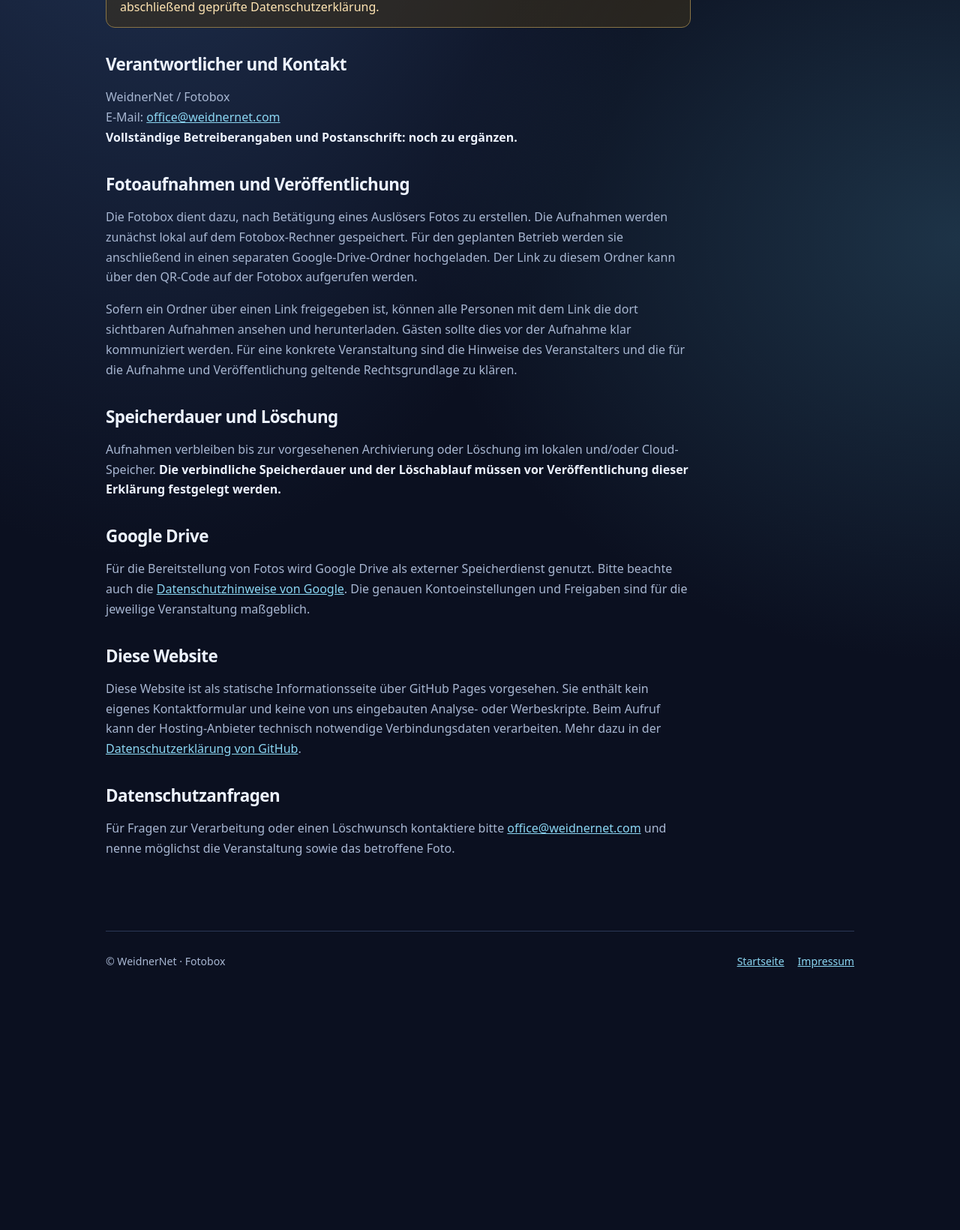
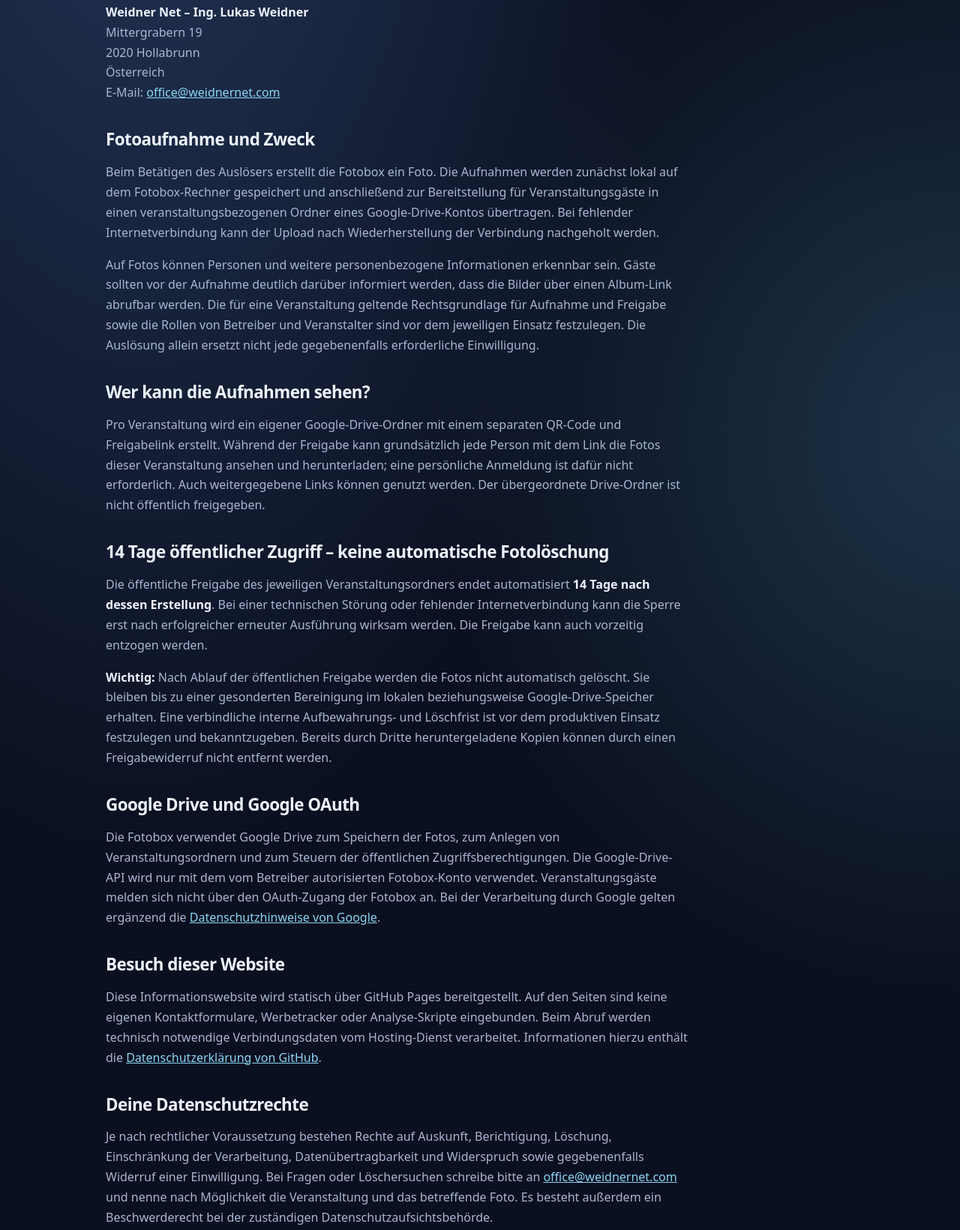
Before and after one commit to MasterLuke2020/fotobox-website, a plain HTML site: page datenschutz.html in a window 1280 px wide. Shown: the part 515-2155 px from the top of the page at 75% size. Before the commit the page ends 1852 px from the top, so only its background shows below. Drawn offline with Linux system fonts and the light colour scheme.

Commit message:
legal: document 14-day album access and actual photo retention

```diff
--- a/datenschutz.html
+++ b/datenschutz.html
@@ -1,10 +1,34 @@
 <!doctype html>
-<html lang="de"><head><meta charset="utf-8"><meta name="viewport" content="width=device-width, initial-scale=1"><meta name="description" content="Datenschutzhinweise zur WeidnerNet Fotobox"><title>Datenschutz | WeidnerNet Fotobox</title><link rel="stylesheet" href="style.css"></head><body><div class="wrap"><header class="nav"><a class="brand" href="index.html"><span class="brandmark" aria-hidden="true">◉</span> WEIDNERNET / FOTOBOX</a><nav class="navlinks"><a href="index.html">Startseite</a><a href="impressum.html">Impressum</a></nav></header><main><div class="pagehead"><div class="eyebrow">Informationen</div><h1>Datenschutz</h1><p class="lead">Informationen zur Fotoaufnahme, zur Freigabe der Fotos und zum Besuch dieser Website.</p></div><div class="bodycopy">
-<div class="draft"><strong>Redaktioneller Entwurf:</strong> Vor einer öffentlichen Freigabe müssen verantwortliche Stelle, vollständige Anschrift, konkrete Löschfristen sowie die datenschutzrechtliche Grundlage für Fotoaufnahmen und Veröffentlichung bestätigt und ergänzt werden. Diese Seite ist noch keine abschließend geprüfte Datenschutzerklärung.</div>
-<h2>Verantwortlicher und Kontakt</h2><p>WeidnerNet / Fotobox<br>E-Mail: <a href="mailto:office@weidnernet.com">office@weidnernet.com</a><br><strong>Vollständige Betreiberangaben und Postanschrift: noch zu ergänzen.</strong></p>
-<h2>Fotoaufnahmen und Veröffentlichung</h2><p>Die Fotobox dient dazu, nach Betätigung eines Auslösers Fotos zu erstellen. Die Aufnahmen werden zunächst lokal auf dem Fotobox-Rechner gespeichert. Für den geplanten Betrieb werden sie anschließend in einen separaten Google-Drive-Ordner hochgeladen. Der Link zu diesem Ordner kann über den QR-Code auf der Fotobox aufgerufen werden.</p><p>Sofern ein Ordner über einen Link freigegeben ist, können alle Personen mit dem Link die dort sichtbaren Aufnahmen ansehen und herunterladen. Gästen sollte dies vor der Aufnahme klar kommuniziert werden. Für eine konkrete Veranstaltung sind die Hinweise des Veranstalters und die für die Aufnahme und Veröffentlichung geltende Rechtsgrundlage zu klären.</p>
-<h2>Speicherdauer und Löschung</h2><p>Aufnahmen verbleiben bis zur vorgesehenen Archivierung oder Löschung im lokalen und/oder Cloud-Speicher. <strong>Die verbindliche Speicherdauer und der Löschablauf müssen vor Veröffentlichung dieser Erklärung festgelegt werden.</strong></p>
-<h2>Google Drive</h2><p>Für die Bereitstellung von Fotos wird Google Drive als externer Speicherdienst genutzt. Bitte beachte auch die <a href="https://policies.google.com/privacy" rel="noopener noreferrer">Datenschutzhinweise von Google</a>. Die genauen Kontoeinstellungen und Freigaben sind für die jeweilige Veranstaltung maßgeblich.</p>
-<h2>Diese Website</h2><p>Diese Website ist als statische Informationsseite über GitHub Pages vorgesehen. Sie enthält kein eigenes Kontaktformular und keine von uns eingebauten Analyse- oder Werbeskripte. Beim Aufruf kann der Hosting-Anbieter technisch notwendige Verbindungsdaten verarbeiten. Mehr dazu in der <a href="https://docs.github.com/de/site-policy/privacy-policies/github-general-privacy-statement" rel="noopener noreferrer">Datenschutzerklärung von GitHub</a>.</p>
-<h2>Datenschutzanfragen</h2><p>Für Fragen zur Verarbeitung oder einen Löschwunsch kontaktiere bitte <a href="mailto:office@weidnernet.com">office@weidnernet.com</a> und nenne möglichst die Veranstaltung sowie das betroffene Foto.</p>
-</div></main><footer class="footer"><span>© WeidnerNet · Fotobox</span><div class="footerlinks"><a href="index.html">Startseite</a><a href="impressum.html">Impressum</a></div></footer></div></body></html>
+<html lang="de">
+<head>
+  <meta charset="utf-8">
+  <meta name="viewport" content="width=device-width, initial-scale=1">
+  <meta name="description" content="Datenschutzhinweise zur Fotobox, zur Google-Drive-Fotofreigabe und zur Website">
+  <title>Datenschutz | Weidner Net Fotobox</title>
+  <link rel="stylesheet" href="style.css">
+  <link rel="icon" href="logo.svg" type="image/svg+xml">
+</head>
+<body><div class="wrap">
+<header class="nav"><a class="brand" href="index.html"><img class="brand-logo" src="logo.svg" alt="Weidner Net Firmenlogo" width="112" height="64"><span class="brand-text">WEIDNER NET <span class="brand-accent">/ FOTOBOX</span></span></a><nav class="navlinks" aria-label="Navigation"><a href="index.html">Startseite</a><a href="datenschutz.html">Datenschutz</a><a href="impressum.html">Impressum</a></nav></header>
+<main><section class="pagehead"><div class="eyebrow">Informationen &amp; Privatsphäre</div><h1>Datenschutz</h1><p class="lead">Wie Fotos bei Veranstaltungen aufgenommen, gespeichert und über einen QR-Code bereitgestellt werden.</p></section>
+<section class="bodycopy">
+<h2>Verantwortlicher und Kontakt</h2>
+<p><strong>Weidner Net – Ing. Lukas Weidner</strong><br>Mittergrabern 19<br>2020 Hollabrunn<br>Österreich<br>E-Mail: <a href="mailto:office@weidnernet.com">office@weidnernet.com</a></p>
+<h2>Fotoaufnahme und Zweck</h2>
+<p>Beim Betätigen des Auslösers erstellt die Fotobox ein Foto. Die Aufnahmen werden zunächst lokal auf dem Fotobox-Rechner gespeichert und anschließend zur Bereitstellung für Veranstaltungsgäste in einen veranstaltungsbezogenen Ordner eines Google-Drive-Kontos übertragen. Bei fehlender Internetverbindung kann der Upload nach Wiederherstellung der Verbindung nachgeholt werden.</p>
+<p>Auf Fotos können Personen und weitere personenbezogene Informationen erkennbar sein. Gäste sollten vor der Aufnahme deutlich darüber informiert werden, dass die Bilder über einen Album-Link abrufbar werden. Die für eine Veranstaltung geltende Rechtsgrundlage für Aufnahme und Freigabe sowie die Rollen von Betreiber und Veranstalter sind vor dem jeweiligen Einsatz festzulegen. Die Auslösung allein ersetzt nicht jede gegebenenfalls erforderliche Einwilligung.</p>
+<h2>Wer kann die Aufnahmen sehen?</h2>
+<p>Pro Veranstaltung wird ein eigener Google-Drive-Ordner mit einem separaten QR-Code und Freigabelink erstellt. Während der Freigabe kann grundsätzlich jede Person mit dem Link die Fotos dieser Veranstaltung ansehen und herunterladen; eine persönliche Anmeldung ist dafür nicht erforderlich. Auch weitergegebene Links können genutzt werden. Der übergeordnete Drive-Ordner ist nicht öffentlich freigegeben.</p>
+<h2>14 Tage öffentlicher Zugriff – keine automatische Fotolöschung</h2>
+<p>Die öffentliche Freigabe des jeweiligen Veranstaltungsordners endet automatisiert <strong>14 Tage nach dessen Erstellung</strong>. Bei einer technischen Störung oder fehlender Internetverbindung kann die Sperre erst nach erfolgreicher erneuter Ausführung wirksam werden. Die Freigabe kann auch vorzeitig entzogen werden.</p>
+<p><strong>Wichtig:</strong> Nach Ablauf der öffentlichen Freigabe werden die Fotos nicht automatisch gelöscht. Sie bleiben bis zu einer gesonderten Bereinigung im lokalen beziehungsweise Google-Drive-Speicher erhalten. Eine verbindliche interne Aufbewahrungs- und Löschfrist ist vor dem produktiven Einsatz festzulegen und bekanntzugeben. Bereits durch Dritte heruntergeladene Kopien können durch einen Freigabewiderruf nicht entfernt werden.</p>
+<h2>Google Drive und Google OAuth</h2>
+<p>Die Fotobox verwendet Google Drive zum Speichern der Fotos, zum Anlegen von Veranstaltungsordnern und zum Steuern der öffentlichen Zugriffsberechtigungen. Die Google-Drive-API wird nur mit dem vom Betreiber autorisierten Fotobox-Konto verwendet. Veranstaltungsgäste melden sich nicht über den OAuth-Zugang der Fotobox an. Bei der Verarbeitung durch Google gelten ergänzend die <a href="https://policies.google.com/privacy" rel="noopener noreferrer">Datenschutzhinweise von Google</a>.</p>
+<h2>Besuch dieser Website</h2>
+<p>Diese Informationswebsite wird statisch über GitHub Pages bereitgestellt. Auf den Seiten sind keine eigenen Kontaktformulare, Werbetracker oder Analyse-Skripte eingebunden. Beim Abruf werden technisch notwendige Verbindungsdaten vom Hosting-Dienst verarbeitet. Informationen hierzu enthält die <a href="https://docs.github.com/de/site-policy/privacy-policies/github-general-privacy-statement" rel="noopener noreferrer">Datenschutzerklärung von GitHub</a>.</p>
+<h2>Deine Datenschutzrechte</h2>
+<p>Je nach rechtlicher Voraussetzung bestehen Rechte auf Auskunft, Berichtigung, Löschung, Einschränkung der Verarbeitung, Datenübertragbarkeit und Widerspruch sowie gegebenenfalls Widerruf einer Einwilligung. Bei Fragen oder Löschersuchen schreibe bitte an <a href="mailto:office@weidnernet.com">office@weidnernet.com</a> und nenne nach Möglichkeit die Veranstaltung und das betreffende Foto. Es besteht außerdem ein Beschwerderecht bei der zuständigen Datenschutzaufsichtsbehörde.</p>
+<p class="legal-note">Stand: 17. November 2026. Die rechtliche Grundlage je Veranstaltung, die feste interne Löschfrist und gegebenenfalls weitere Informationspflichten sind vor der endgültigen produktiven Freigabe zu überprüfen.</p>
+</section></main>
+<footer class="footer"><span>© Weidner Net · Ing. Lukas Weidner · Mittergrabern 19, 2020 Hollabrunn</span><div class="footerlinks"><a href="mailto:office@weidnernet.com">Kontakt</a><a href="datenschutz.html">Datenschutz</a><a href="impressum.html">Impressum</a></div></footer>
+</div></body></html>
```
